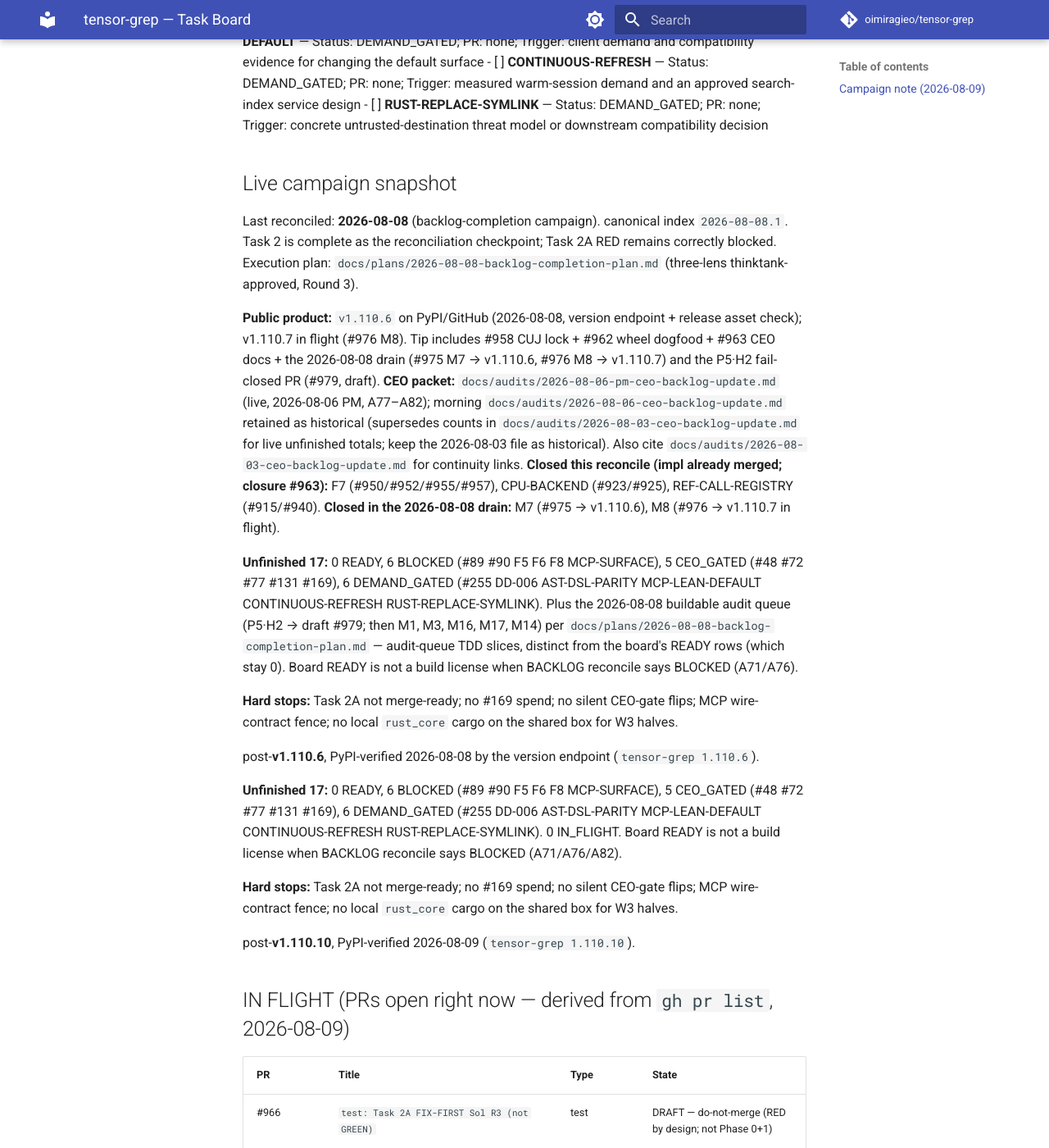
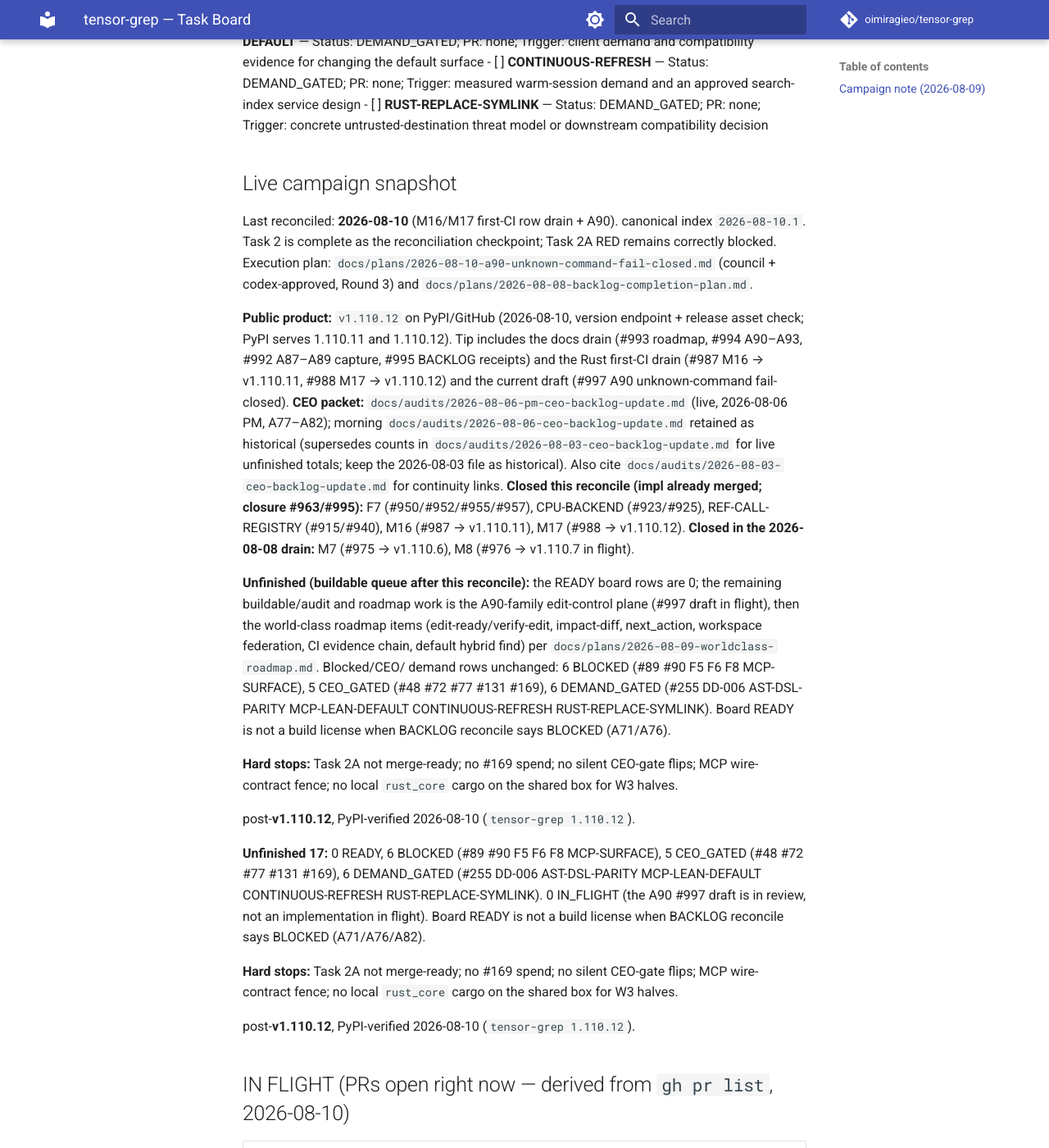
Before and after one commit to oimiragieo/tensor-grep, an MkDocs documentation site: the page built from docs/TASK_BOARD.md, in a window 1280 px wide and 1400 px high, scrolled down 2616 px. Shown: the whole window at 82% size. Built offline with MkDocs 1.6.1 and Material for MkDocs 9.7.7, drawn with Linux system fonts in a browser that asks for light colours; comment, search, counter and statistics services are not loaded; some of the changed text lies outside the part shown.

Commit message:
docs: reconcile TASK_BOARD to v1.110.12 (M16/M17 drain + A90 in flight) (#998)
The board's reconcile stamp was v1.110.6 (2026-08-08) while the shipped product
advanced to v1.110.12 — 6 releases behind tolerance 5, reddening
test_task_board_reconcile_stamp_is_not_many_releases_stale on every PR.

Reconciled against reality (not a bare bump):
- Public product v1.110.11 / v1.110.12 (PyPI-verified), M16 #987 / M17 #988 closed.
- Docs drain #992/#993/#994/#995 merged; A90 #997 in draft (council+codex approved).
- Removed stale duplicated snapshot lines (v1.110.6 / v1.110.10 stragglers).
- IN FLIGHT table refreshed from live gh pr list.
All 11 freshness + 52 docs-governance tests pass.

```diff
--- a/docs/TASK_BOARD.md
+++ b/docs/TASK_BOARD.md
@@ -62,52 +62,54 @@ Canonical status index version: 2026-08-08.1
 
 ## Live campaign snapshot
 
-Last reconciled: **2026-08-08** (backlog-completion campaign). canonical index `2026-08-08.1`.
+Last reconciled: **2026-08-10** (M16/M17 first-CI row drain + A90). canonical index `2026-08-10.1`.
 Task 2 is complete as the reconciliation checkpoint; Task 2A RED remains correctly blocked.
-Execution plan: `docs/plans/2026-08-08-backlog-completion-plan.md` (three-lens thinktank-approved,
-Round 3).
+Execution plan: `docs/plans/2026-08-10-a90-unknown-command-fail-closed.md` (council + codex-approved,
+Round 3) and `docs/plans/2026-08-08-backlog-completion-plan.md`.
 
-**Public product:** `v1.110.6` on PyPI/GitHub (2026-08-08, version endpoint + release asset check);
-v1.110.7 in flight (#976 M8). Tip includes #958 CUJ lock + #962 wheel dogfood + #963 CEO docs + the
-2026-08-08 drain (#975 M7 → v1.110.6, #976 M8 → v1.110.7) and the P5·H2 fail-closed PR (#979, draft).
+**Public product:** `v1.110.12` on PyPI/GitHub (2026-08-10, version endpoint + release asset check;
+PyPI serves 1.110.11 and 1.110.12). Tip includes the docs drain (#993 roadmap, #994 A90–A93, #992
+A87–A89 capture, #995 BACKLOG receipts) and the Rust first-CI drain (#987 M16 → v1.110.11, #988 M17 →
+v1.110.12) and the current draft (#997 A90 unknown-command fail-closed).
 **CEO packet:** `docs/audits/2026-08-06-pm-ceo-backlog-update.md` (live, 2026-08-06 PM, A77–A82); morning `docs/audits/2026-08-06-ceo-backlog-update.md` retained as historical (supersedes counts in
 `docs/audits/2026-08-03-ceo-backlog-update.md` for live unfinished totals; keep the 2026-08-03 file
 as historical). Also cite `docs/audits/2026-08-03-ceo-backlog-update.md` for continuity links.
-**Closed this reconcile (impl already merged; closure #963):** F7 (#950/#952/#955/#957),
-CPU-BACKEND (#923/#925), REF-CALL-REGISTRY (#915/#940).
+**Closed this reconcile (impl already merged; closure #963/#995):** F7 (#950/#952/#955/#957),
+CPU-BACKEND (#923/#925), REF-CALL-REGISTRY (#915/#940), M16 (#987 → v1.110.11), M17 (#988 → v1.110.12).
 **Closed in the 2026-08-08 drain:** M7 (#975 → v1.110.6), M8 (#976 → v1.110.7 in flight).
 
-**Unfinished 17:** 0 READY, 6 BLOCKED (#89 #90 F5 F6 F8 MCP-SURFACE), 5 CEO_GATED (#48 #72 #77 #131 #169),
+**Unfinished (buildable queue after this reconcile):** the READY board rows are 0; the remaining
+buildable/audit and roadmap work is the A90-family edit-control plane (#997 draft in flight), then
+the world-class roadmap items (edit-ready/verify-edit, impact-diff, next_action, workspace federation,
+CI evidence chain, default hybrid find) per `docs/plans/2026-08-09-worldclass-roadmap.md`. Blocked/CEO/
+demand rows unchanged: 6 BLOCKED (#89 #90 F5 F6 F8 MCP-SURFACE), 5 CEO_GATED (#48 #72 #77 #131 #169),
 6 DEMAND_GATED (#255 DD-006 AST-DSL-PARITY MCP-LEAN-DEFAULT CONTINUOUS-REFRESH RUST-REPLACE-SYMLINK).
-Plus the 2026-08-08 buildable audit queue (P5·H2 → draft #979; then M1, M3, M16, M17, M14) per
-`docs/plans/2026-08-08-backlog-completion-plan.md` — audit-queue TDD slices, distinct from the
-board's READY rows (which stay 0). Board READY is not a build license when BACKLOG reconcile says
-BLOCKED (A71/A76).
+Board READY is not a build license when BACKLOG reconcile says BLOCKED (A71/A76).
 
 **Hard stops:** Task 2A not merge-ready; no #169 spend; no silent CEO-gate flips; MCP wire-contract
 fence; no local `rust_core` cargo on the shared box for W3 halves.
 
-post-**v1.110.6**, PyPI-verified 2026-08-08 by the version endpoint (`tensor-grep 1.110.6`).
+post-**v1.110.12**, PyPI-verified 2026-08-10 (`tensor-grep 1.110.12`).
 
 **Unfinished 17:** 0 READY, 6 BLOCKED (#89 #90 F5 F6 F8 MCP-SURFACE), 5 CEO_GATED (#48 #72 #77 #131 #169),
 6 DEMAND_GATED (#255 DD-006 AST-DSL-PARITY MCP-LEAN-DEFAULT CONTINUOUS-REFRESH RUST-REPLACE-SYMLINK).
-0 IN_FLIGHT. Board READY is not a build license when BACKLOG reconcile says BLOCKED (A71/A76/A82).
+0 IN_FLIGHT (the A90 #997 draft is in review, not an implementation in flight). Board READY is not a
+build license when BACKLOG reconcile says BLOCKED (A71/A76/A82).
 
 **Hard stops:** Task 2A not merge-ready; no #169 spend; no silent CEO-gate flips; MCP wire-contract
 fence; no local `rust_core` cargo on the shared box for W3 halves.
 
-post-**v1.110.10**, PyPI-verified 2026-08-09 (`tensor-grep 1.110.10`).
+post-**v1.110.12**, PyPI-verified 2026-08-10 (`tensor-grep 1.110.12`).
 
-## IN FLIGHT (PRs open right now — derived from `gh pr list`, 2026-08-09)
+## IN FLIGHT (PRs open right now — derived from `gh pr list`, 2026-08-10)
 
 | PR | Title | Type | State |
 |---|---|---|---|
 | #966 | `test: Task 2A FIX-FIRST Sol R3 (not GREEN)` | test | DRAFT — do-not-merge (RED by design; not Phase 0+1) |
-| #987 | `fix(scan): Rust tg scan keeps composite rules + severity/message (M16 audit)` | fix | DRAFT |
-| #988 | `fix(index): reused index never serves a mismatched stored root (M17 audit)` | fix | DRAFT |
+| #997 | `fix(cli): fail closed on unknown flag-bearing top-level commands (A90)` | fix | DRAFT — council + codex-approved, awaiting human review |
 
-*(Derive live `gh pr list` before treating this table as current. Phase 0+1 PRs #951–#957/#961
-MERGED; F7 Task 11 waves 1–3 SHIPPED. Do not read draft #966 as Task 2A GREEN.)*
+*(Derive live `gh pr list` before treating this table as current. M16 #987 → v1.110.11 and M17 #988
+→ v1.110.12 are MERGED; #992/#993/#994/#995 docs merged. Do not read draft #966 as Task 2A GREEN.)*
 
 *(#872, #871 and #868 all MERGED — #871 on 2026-07-31, #872 and #868 on 2026-08-01. They sat in
 this table as "CI running" / "BLOCKED — do not merge" after landing, which is the exact failure mode
```
